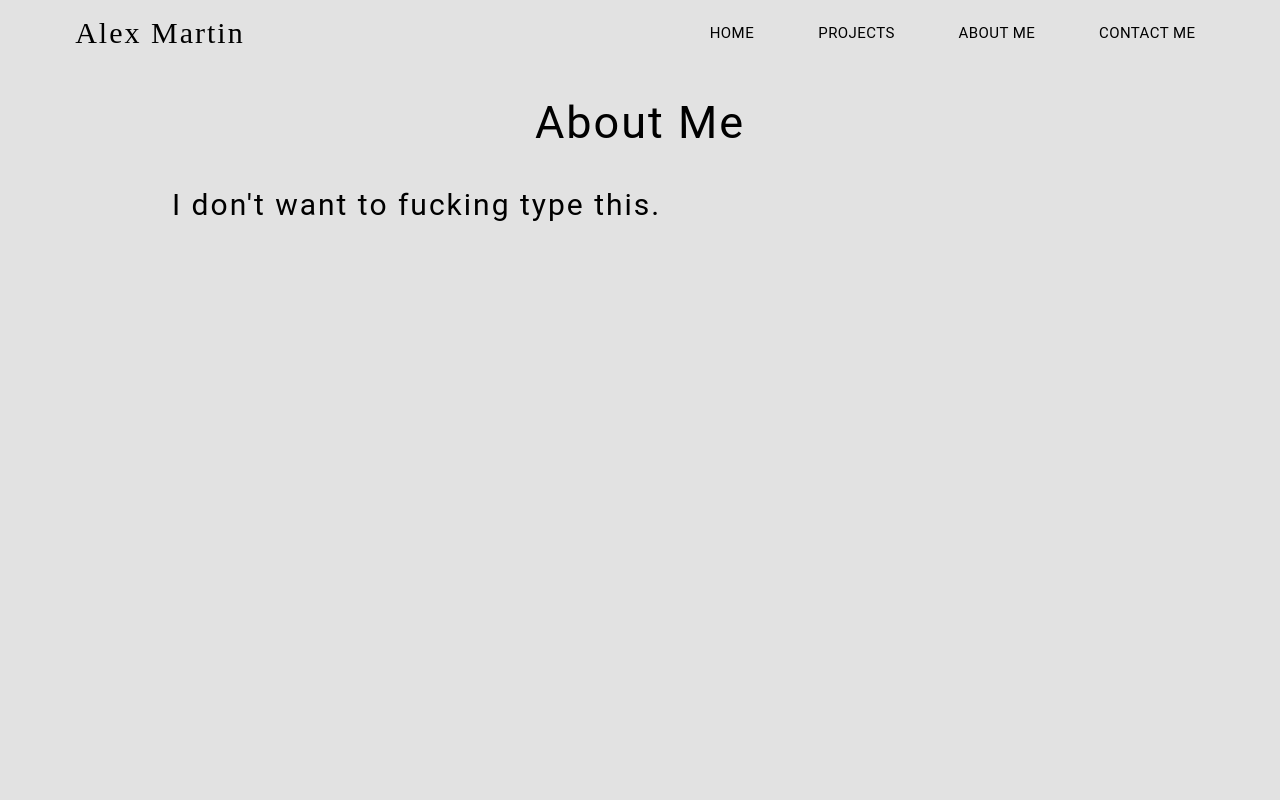
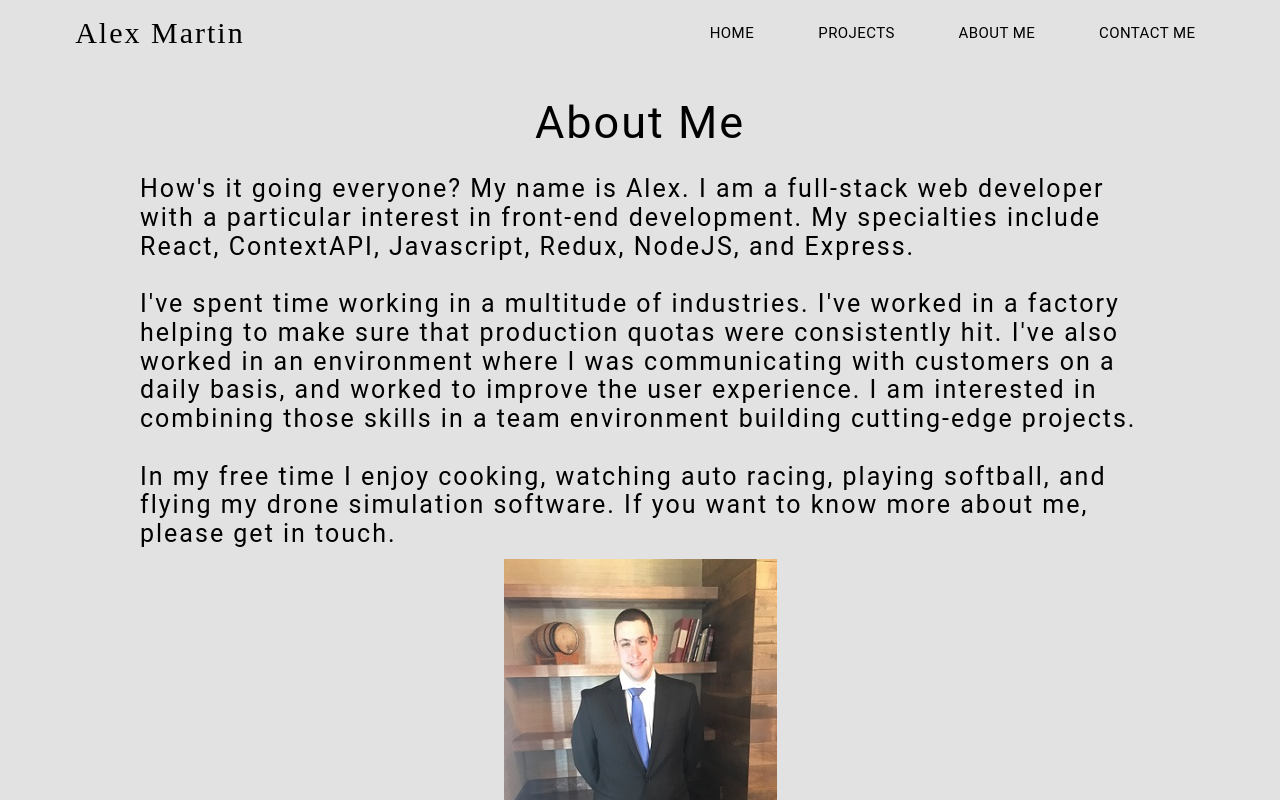
Before and after one commit to atonymartin20/Portfolio, a React (Create React App) app: page /about in a window 1280 px wide. Shown: the top 800 px of the page. Built offline with nearby package versions, Linux system fonts and the light colour scheme; a web font is replaced by a local one.

Commit message:
Updating About Me page

```diff
--- a/src/Components/AboutMe/index.js
+++ b/src/Components/AboutMe/index.js
@@ -1,6 +1,7 @@
 import React from 'react';
 import Navbar from '../Navbar';
 import withStyles from "@material-ui/core/styles/withStyles";
+import Headshot from '../../Images/AlexMartinHeadshot.jpg';
 
 const styles = theme => ({
     aboutMeDiv: {
@@ -10,7 +11,10 @@ const styles = theme => ({
     },
     aboutMeH1: {
         fontSize: '4.5rem',
-        margin: '0 auto',
+        // margin: '0 auto',
+        marginBottom: 20,
+        width: '100%',
+        textAlign: 'center',
         [theme.breakpoints.down(800)]: {
             fontSize: '4.0rem',
         },
@@ -22,13 +26,12 @@ const styles = theme => ({
         boxSizing: 'border-box',
         textAlign: 'center',
         display: 'flex',
-        flexDirection: 'column',
+        flexDirection: 'row',
         width: '100%',
-        maxWidth: 1000,
-        justifyContent: 'flex-start',
+        justifyContent: 'space-around',
         alignItems: 'flex-start',
+        flexWrap: 'wrap',
         padding: '100px 2.5%',
-        height: '600px',
         color: 'black',
         fontSize: '3.0rem',
         margin: '0 auto',
@@ -36,11 +39,11 @@ const styles = theme => ({
     aboutMeHeaderText: {
         marginTop: '10px',
         marginBottom: '10px',
-        height: 100,
-        display: 'flex',
-        justifyContent: 'flex-start',
-        alignItems: 'center',
         textAlign: 'left',
+        fontSize: '2.5rem',
+        width: '100%',
+        lineHeight: '1.15',
+        maxWidth: 1000,
         [theme.breakpoints.down(800)]: {
             fontSize: '2.5rem',
         },
@@ -66,8 +69,12 @@ class AboutMe extends React.Component {
                 <Navbar type='black' />
                     <header className={classes.aboutMeHeader}>
                         <h1 className={classes.aboutMeH1}>About Me</h1>
-                        <h1 className={classes.aboutMeHeaderText}>I don't want to fucking type this.</h1>
-
+                        <h1 className={classes.aboutMeHeaderText}>How's it going everyone? My name is Alex. I am a full-stack web developer with a particular interest in front-end development. My specialties include React, ContextAPI, Javascript, Redux, NodeJS, and Express.
+                        <br/><br />
+                        I've spent time working in a multitude of industries. I've worked in a factory helping to make sure that production quotas were consistently hit. I've also worked in an environment where I was communicating with customers on a daily basis, and worked to improve the user experience. I am interested in combining those skills in a team environment building cutting-edge projects.
+                        <br /><br />
+                        In my free time I enjoy cooking, watching auto racing, playing softball, and flying my drone simulation software. If you want to know more about me, please get in touch. </h1>
+                        <img src={Headshot} />
 
                     </header>
             </div>
@@ -77,12 +84,7 @@ class AboutMe extends React.Component {
 
 export default withStyles(styles)(AboutMe);
 
-// Profile picture
-//  Professional
-//  Solo headshot
-//  No hats, sunglasses, or distracting clothes/background
-// Full name
-//  No nicknames or gamer tags
+
 // Personal Mission Statement
 //  Mission Statement must be approved by Career Coach (you can use the summary you wrote in your Linkedin summary, for example)
 
```
Also changed, not shown: src/Images/AlexMartinHeadshot.jpg.
